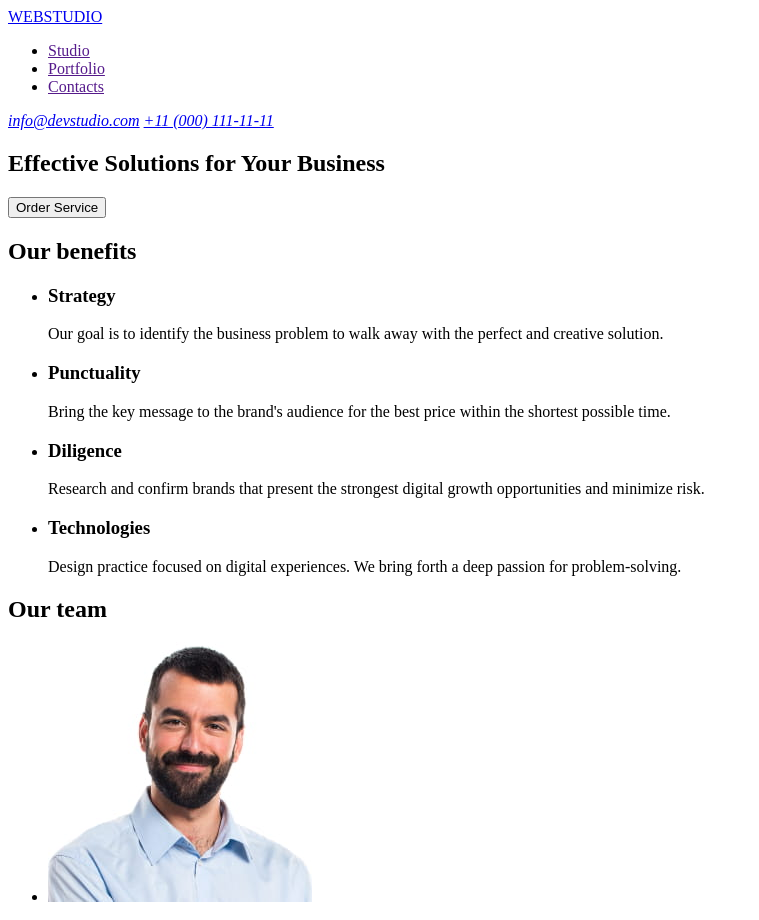
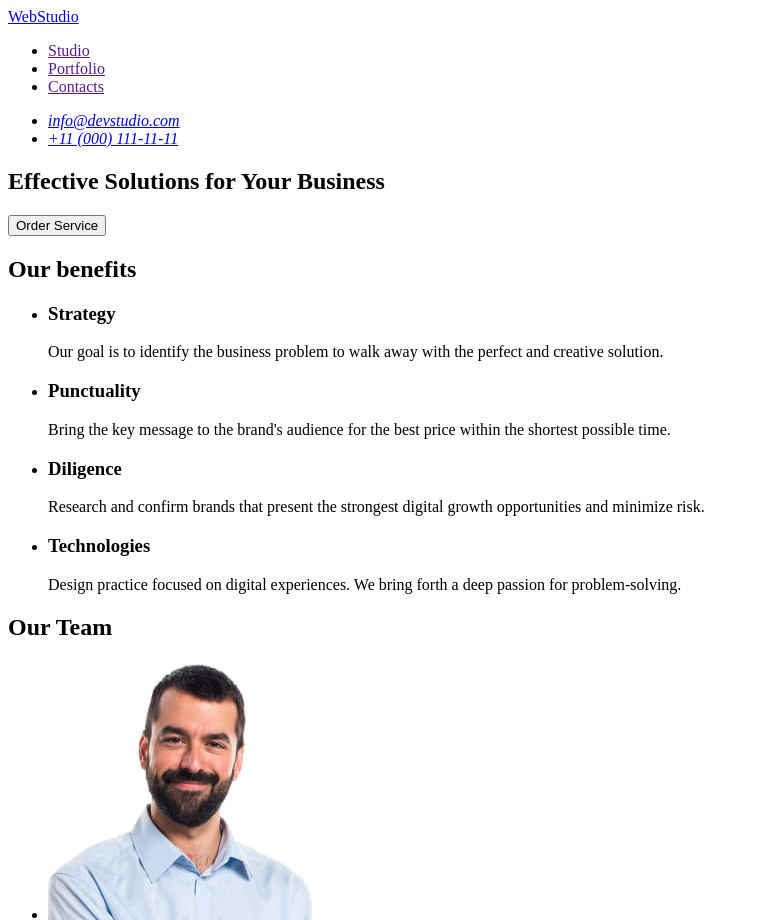
Before and after one commit to crystaller347/goit-markup-hw-01, a plain HTML site: page index.html in a window 1280 px wide. Shown: the top 920 px of the page, without its empty margins (0-759 px from the left). Drawn offline with Linux system fonts and the light colour scheme.

Commit message:
fix logo name, section 3 name and header

```diff
--- a/index.html
+++ b/index.html
@@ -8,8 +8,8 @@
 
   <body>
     <header>
-      <a href="./index.html">WEBSTUDIO</a>
       <nav>
+        <a href="./index.html">WebStudio</a>
         <ul>
           <li><a href="">Studio</a></li>
           <li><a href="">Portfolio</a></li>
@@ -17,8 +17,10 @@
         </ul>
       </nav>
       <address>
-        <a href="mailto:info@devstudio.com">info@devstudio.com</a>
-        <a href="tel:+110001111111">+11 (000) 111-11-11</a>
+        <ul>
+          <li><a href="mailto:info@devstudio.com">info@devstudio.com</a></li>
+          <li><a href="tel:+110001111111">+11 (000) 111-11-11</a></li>
+        </ul>
       </address>
     </header>
 
@@ -63,7 +65,7 @@
       </section>
 
       <section>
-        <h2>Our team</h2>
+        <h2>Our Team</h2>
         <ul>
           <li>
             <img
@@ -110,7 +112,7 @@
     </main>
 
     <footer>
-      <a href="./index.html">WEBSTUDIO</a>
+      <a href="./index.html">WebStudio</a>
       <p>
         Increase the flow of customers and sales for your business with digital
         marketing & growth solutions.
```
